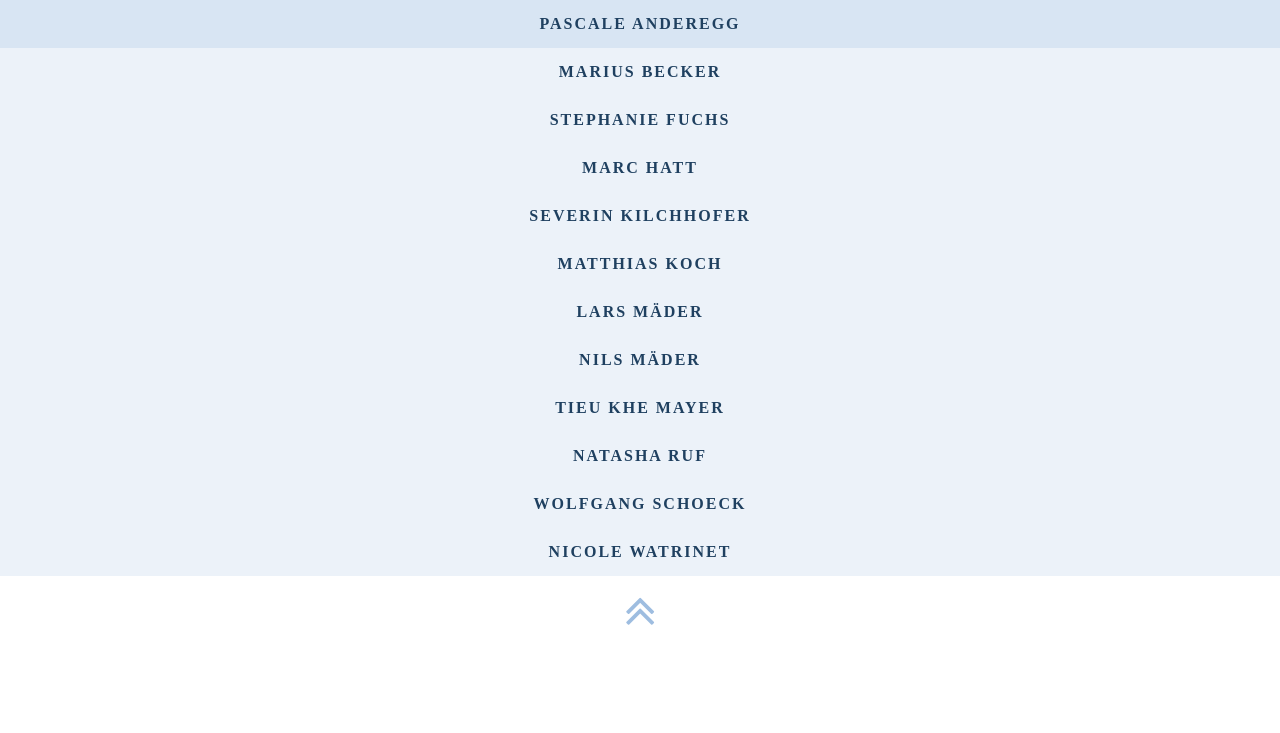
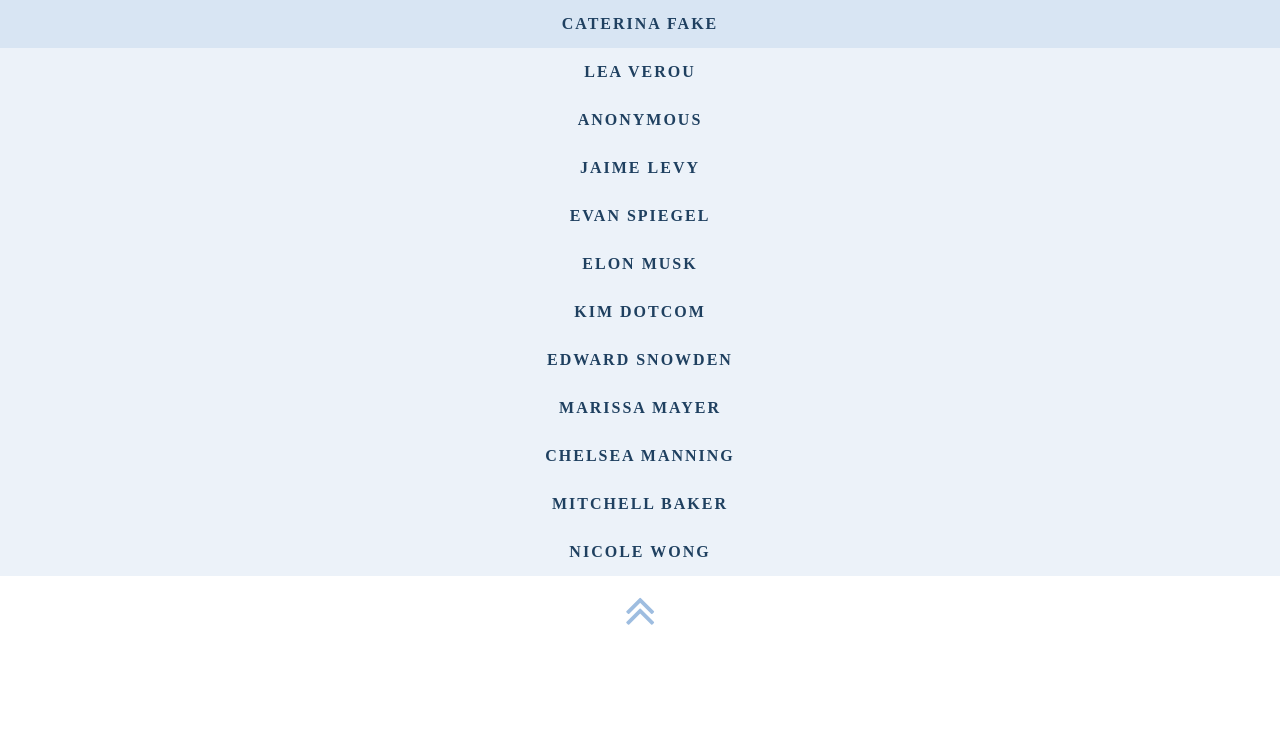
Before and after one commit to logrinto/IAD2017.mobile-menu, a plain HTML site: page docs/levy/index.html in a window 1280 px wide. Both pictures are taken after a click on the link 640 px from the left and 44 px from the top of the page. Shown: the top 733 px of the page. Drawn offline with nearby package versions, Linux system fonts and the light colour scheme; a web font is replaced by a local one.

Commit message:
Updated Links

```diff
--- a/docs/levy/index.html
+++ b/docs/levy/index.html
@@ -12,18 +12,18 @@
 <body>
     <div class="menu">
         <ul>
-            <a href="#"><li>Pascale Anderegg</li></a>
-            <a href="#"><li>Marius Becker</li></a>
-            <a href="#"><li>Stephanie Fuchs</li></a>
-            <a href="#"><li>Marc Hatt</li></a>
-            <a href="#"><li>Severin Kilchhofer</li></a>
-            <a href="#"><li>Matthias Koch</li></a>
-            <a href="#"><li>Lars Mäder</li></a>
-            <a href="#"><li>Nils Mäder</li></a>
-            <a href="#"><li>Tieu Khe Mayer</li></a>
-            <a href="#"><li>Natasha Ruf</li></a>
-            <a href="#"><li>Wolfgang Schoeck</li></a>
-            <a href="#"><li>Nicole Watrinet</li></a>
+        <li><a href="../fake/index.html">Caterina Fake</a></li>
+        <li><a href="../verou/index.html">Lea Verou</a></li>
+        <li><a href="../anonymous/index.html">Anonymous</a></li>
+        <li><a href="../levy/index.html">Jaime Levy</a></li>
+        <li><a href="../spiegel/index.html">Evan Spiegel</a></li>
+        <li><a href="../musk/index.html">Elon Musk</a></li>
+        <li><a href="../dotcom/index.html">Kim Dotcom</a></li>
+        <li><a href="../snowden/index.html">Edward Snowden</a></li>
+        <li><a href="../mayer/index.html">Marissa Mayer</a></li>
+        <li><a href="../manning/index.html">Chelsea Manning</a></li>
+        <li><a href="../baker/index.html">Mitchell Baker</a></li>
+        <li><a href="../wong/index.html">Nicole Wong</a></li>
         </ul>
     </div>
     <div class="menu-toggle">
```
